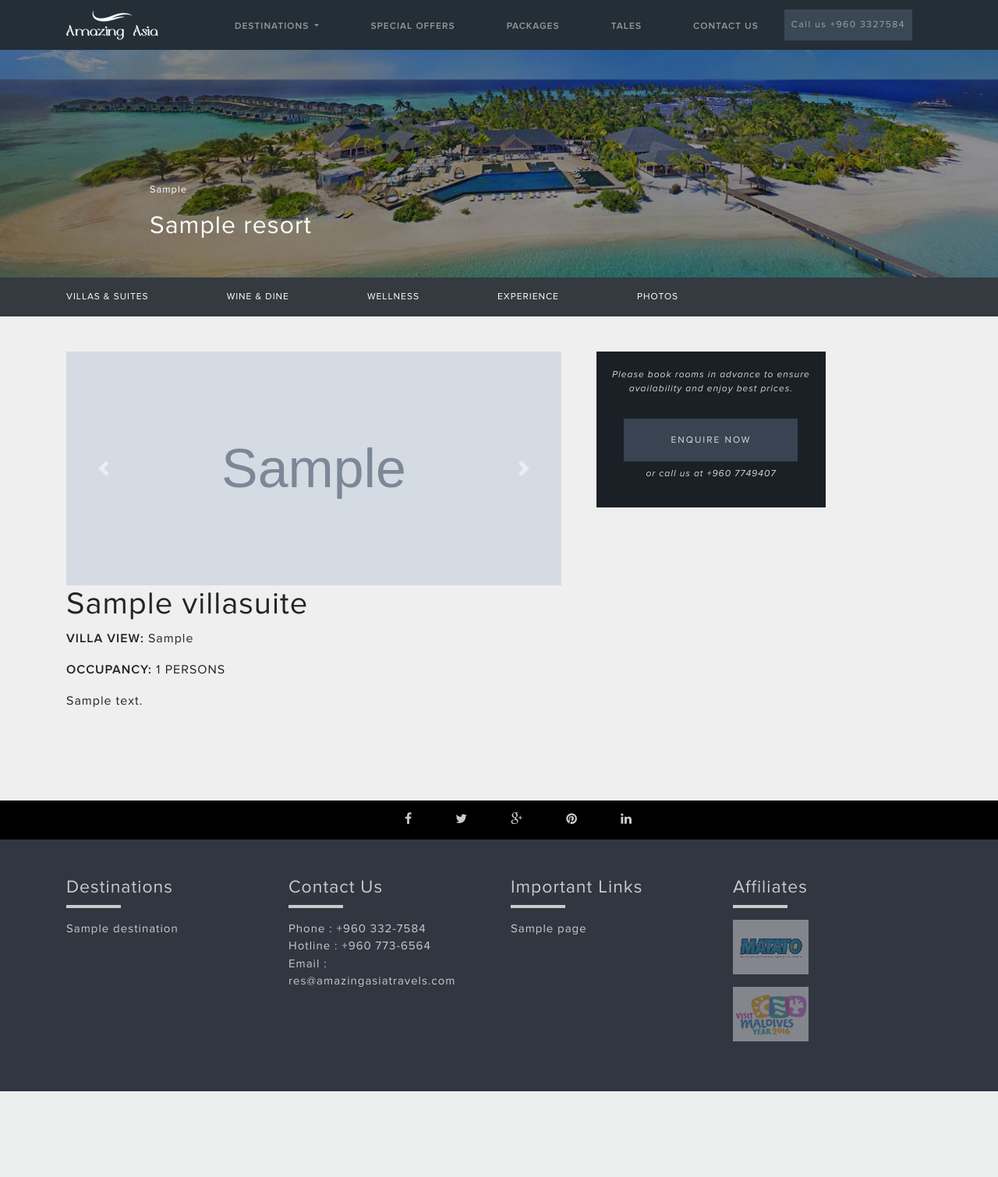
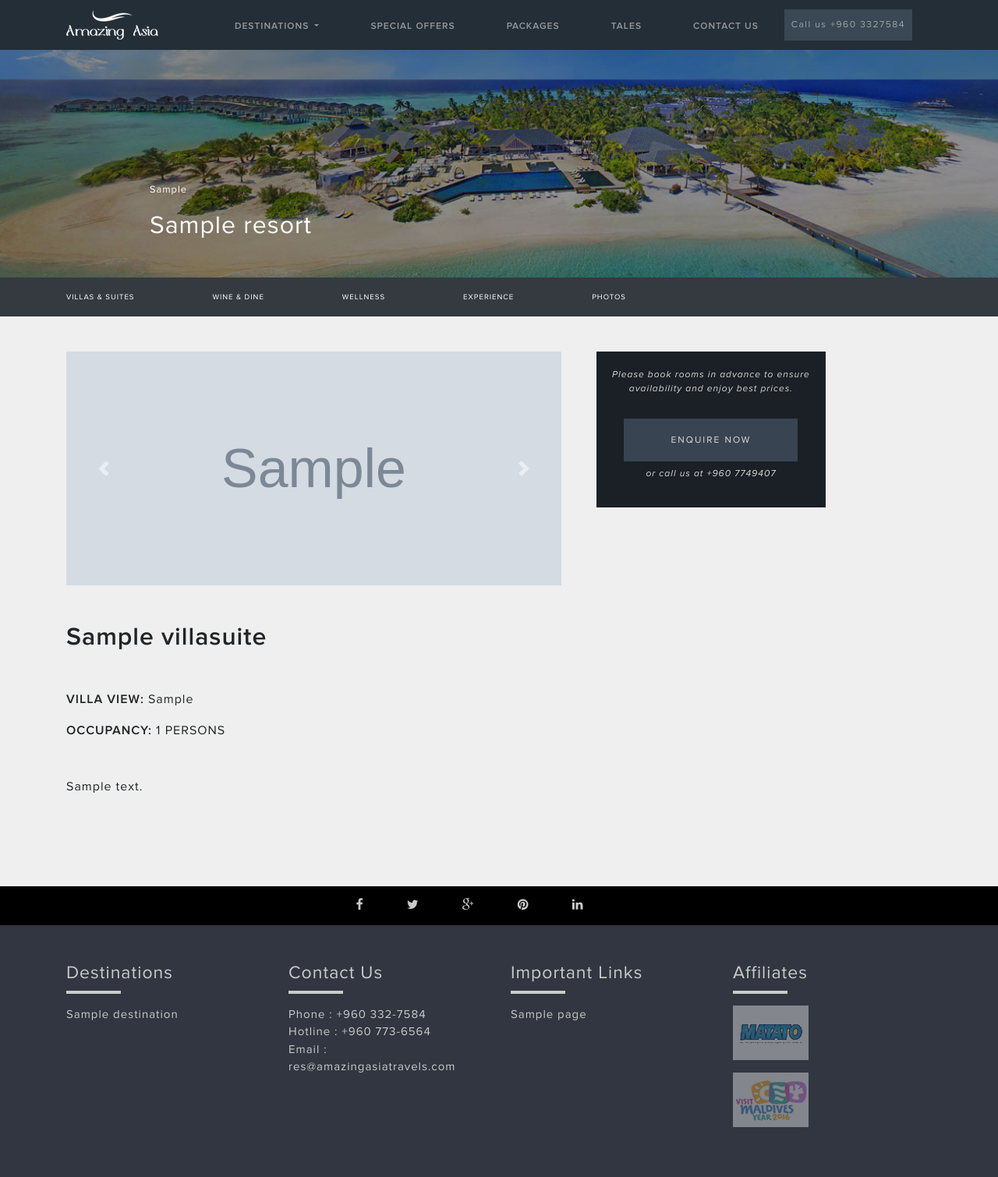
Before and after one commit to hqpr/amazing-asia, a Django app: page /resorts/1/ in a window 1280 px wide. Shown: the whole page at 78% size. Before the commit the page ends 1400 px from the top, so only its background shows below. Run offline with Django 3.2, Linux system fonts and the light colour scheme; tables that the repository leaves empty hold one stand-in row (values such as "Sample post"); grey boxes marked "Sample" are stand-in pictures; some libraries are stand-ins or nearby versions.

Commit message:
Front end changes

```diff
--- a/apps/ui/static/css/project.css
+++ b/apps/ui/static/css/project.css
@@ -116,6 +116,10 @@ input::-webkit-input-placeholder {
 
 .offers {
     text-align: center;
+}
+
+.home_page h1 {
+    font-size: 1.9rem;
 }
 
 .featured_products {
@@ -258,6 +262,12 @@ hr {
 
 .page_content .btn-danger {
     font-size: 0.8rem;
+}
+
+.page_content h1{
+    margin: 3rem 0;
+    font-weight: 700;
+    font-size: 2rem;
 }
 
 .enquire {
@@ -434,16 +444,19 @@ a.btn-offer {
 .page_menu {
     height: 50px;
     text-transform: uppercase;
-    font-size: 12px;
+    font-size: 0.6rem;
 }
 
 .page_menu li {
     margin-right: 100px;
     line-height: 50px;
+    display: block;
 }
 
 .page_menu li a.active{
     color: #a8a8a8;
+    background: #2a343f;
+    padding: 19px 0;
 }
 
 .page_menu li a {
--- a/templates/custom_page/single_page.html
+++ b/templates/custom_page/single_page.html
@@ -3,8 +3,8 @@
 {% block title %}{{ page.title }}{% endblock %}
 
 {% block content %}
-  <div class="text-center">
-    <h3>{{ page.title }}</h3>
+  <div class="text-center page_content">
+    <h1>{{ page.title }}</h1>
     <p>{{ page.text|safe }} </p>
   </div>
 {% endblock %}
--- a/templates/includes/footer.html
+++ b/templates/includes/footer.html
@@ -5,7 +5,7 @@
   <div class="row">
     <div class="col-md-12 text-center">
       <div class="socials">
-        <div style="float: none; margin: 0 auto">
+        <div style="float: none; margin: 0 auto; margin-left: -125px;">
           <a href=""><i class="fa fa-facebook"></i></a>
           <a href=""><i class="fa fa-twitter"></i></a>
           <a href=""><i class="fa fa-google-plus"></i></a>
--- a/templates/resort/resort_detail.html
+++ b/templates/resort/resort_detail.html
@@ -74,6 +74,7 @@
             <h1>{{ villa.name }}</h1>
             <p><b>VILLA VIEW: </b> {{ villa.villa_view }}</p>
             <p><b>OCCUPANCY: </b> {{ villa.max_occupancy }} PERSONS</p>
+            <div class="mb-5"></div>
             <p>{{ villa.description }}</p>
             <div class="mb-5"></div>
           {% endfor %}
@@ -106,6 +107,7 @@
             <h1>{{ wine.name }}</h1>
             <p><b>VILLA VIEW: </b> {{ wine.villa_view }}</p>
             <p><b>OCCUPANCY: </b> {{ wine.max_occupancy }} PERSONS</p>
+            <div class="mb-5"></div>
             <p>{{ wine.description }}</p>
             <div class="mb-5"></div>
           {% endfor %}
@@ -137,6 +139,7 @@
             <h1>{{ well.name }}</h1>
             <p><b>VILLA VIEW: </b> {{ well.villa_view }}</p>
             <p><b>OCCUPANCY: </b> {{ well.max_occupancy }} PERSONS</p>
+            <div class="mb-5"></div>
             <p>{{ well.description }}</p>
             <div class="mb-5"></div>
           {% endfor %}
@@ -168,6 +171,7 @@
             <h1>{{ exp.name }}</h1>
             <p><b>VILLA VIEW: </b> {{ exp.villa_view }}</p>
             <p><b>OCCUPANCY: </b> {{ exp.max_occupancy }} PERSONS</p>
+            <div class="mb-5"></div>
             <p>{{ exp.description }}</p>
             <div class="mb-5"></div>
           {% endfor %}
--- a/templates/tales/single_tale.html
+++ b/templates/tales/single_tale.html
@@ -1,11 +1,11 @@
 {% extends 'base.html' %}
 {% load static %}
 
-{% block title %}{{ page.title }}{% endblock %}
+{% block title %}{{ tale.title }}{% endblock %}
 
 {% block content %}
-  <div class="text-center">
-    <h3>{{ tale.title }}</h3>
+  <div class="text-center page_content">
+    <h1 class="bold">{{ tale.title }}</h1>
     <p>{{ tale.text|safe }} </p>
   </div>
 {% endblock %}
```
Also changed, not shown: templates/ui/index.html (+16 -8 lines). Lines whose indentation alone changed are shown as unchanged.
